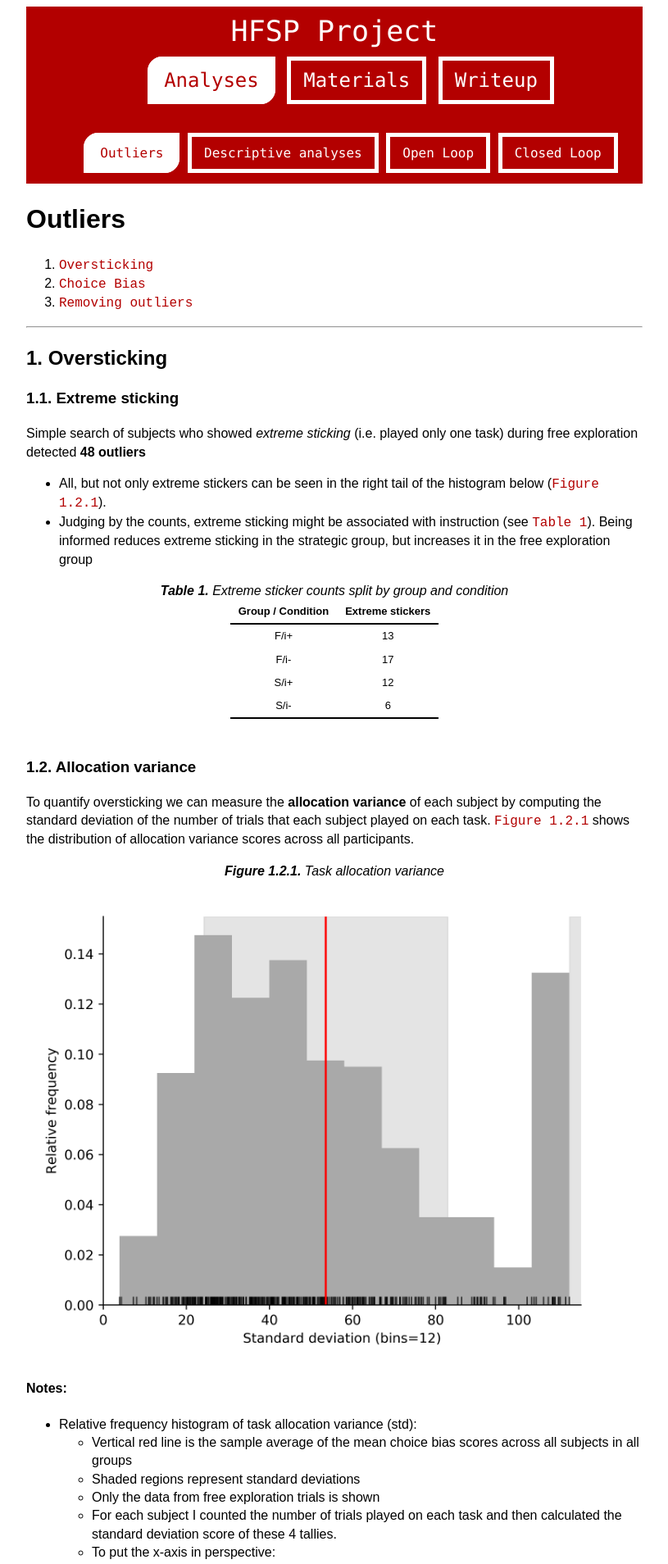
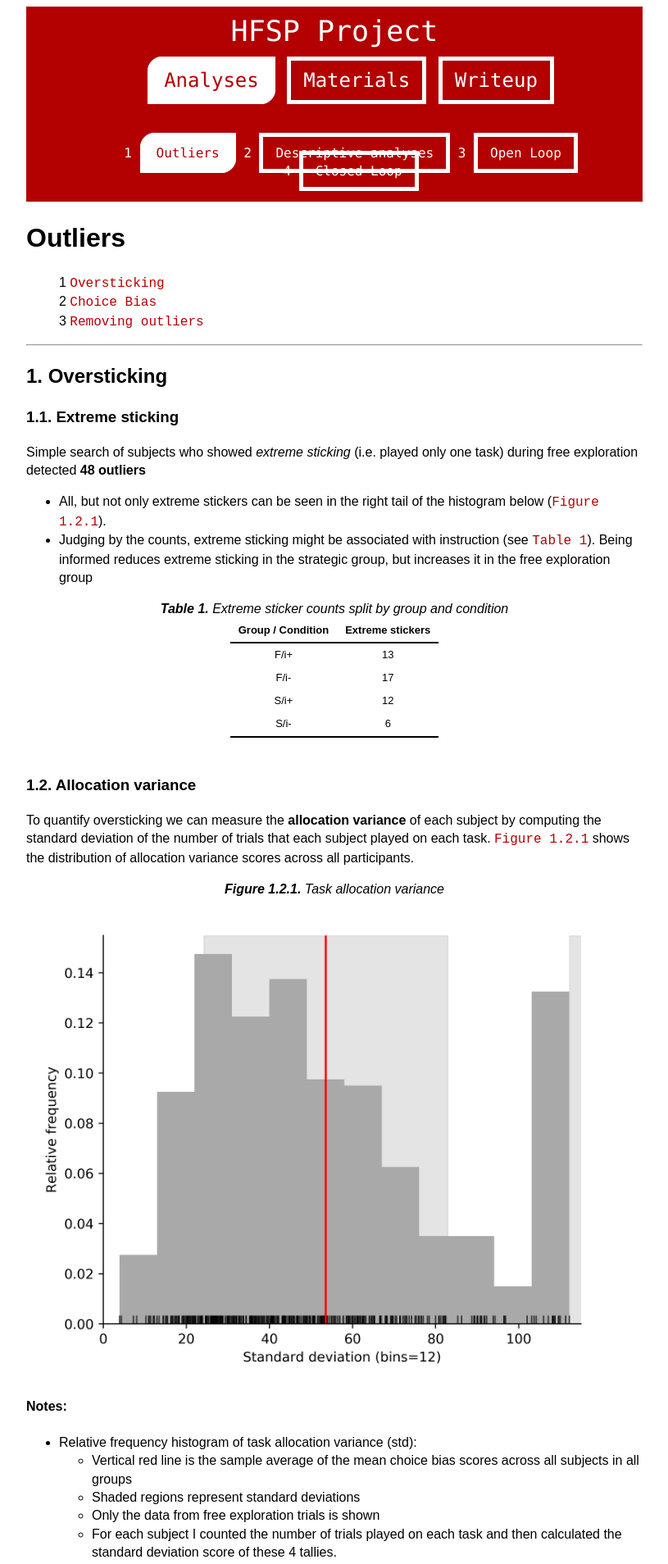
Before and after one commit to alex-ten/HFSP, a Jekyll site: the page built from content/analyses/outliers/index.html, in a window 1280 px wide. Shown: the top 1908 px of the page at 82% size, without its empty margins (232-1047 px from the left). Built offline with Jekyll 4.4.1, drawn with Linux system fonts in a browser that asks for light colours; nearby versions of some CDN libraries.

Commit message:
Add style to the swtich button

```diff
--- a/css/common.css
+++ b/css/common.css
@@ -138,12 +138,12 @@
 }
 
 /* visited link */
-a:not(.latent):not(.current):not(.homelink):visited {
+a:not(.latent):not(.current):not(.homelink):not(.switch):visited {
     color: var(--maincolor);
 }
 
 /* mouse over link */
-a:not(.latent):not(.current):not(.homelink):hover {
+a:not(.latent):not(.current):not(.homelink)not(.switch):hover {
     font-weight: bold;
 }
 
@@ -165,3 +165,46 @@
 #myBtn:hover {
     border-radius: 15px 0px; /* Rounded corners */
 }
+
+
+/* Nested ordered lists */
+ol {
+  counter-reset: item
+}
+ol li {
+  display: block
+}
+ol li:before {
+  content: counters(item, ".") " ";
+  counter-increment: item
+}
+
+
+.loctoc {
+    background: white;
+    border: 2px solid var(--maincolor);
+    box-sizing: content-box;
+    display: inline-block;
+    padding: 1em 1.5em 1.5em 1em;
+}
+
+
+.switch {
+    color: var(--maincolor);
+    text-decoration: none;
+    box-sizing: content-box;
+    width: 500px;
+    padding: 3px 5px 3px 5px;
+    border: 2px solid var(--maincolor);
+}
+
+.switch:hover {
+    color: var(--maincolor);
+    text-decoration: none;
+    font-weight: normal;
+    box-sizing: content-box;
+    width: 500px;
+    padding: 3px 5px 3px 5px;
+    border: 2px solid var(--maincolor);
+    border-radius: 10px 0px;
+}
```
